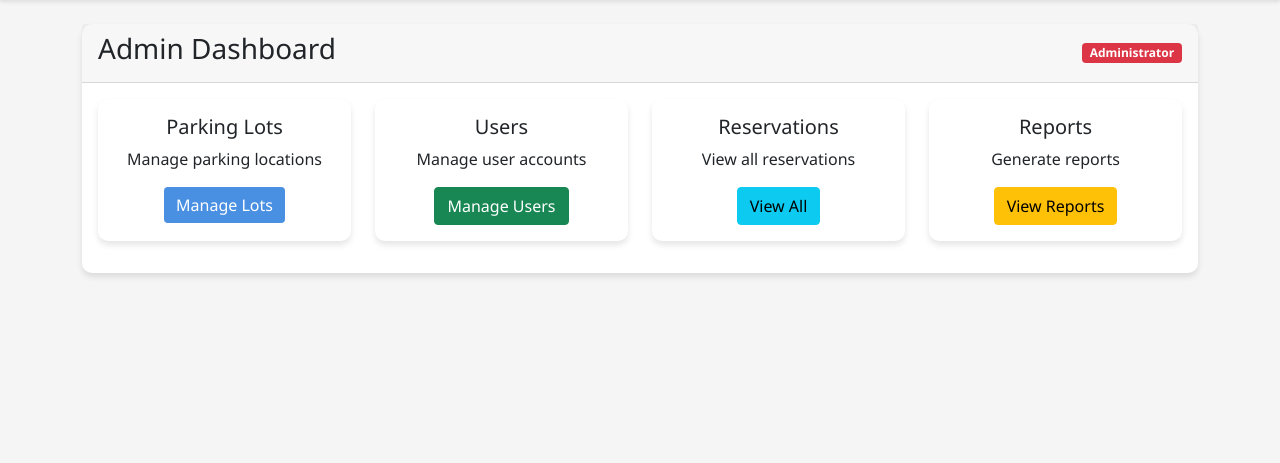
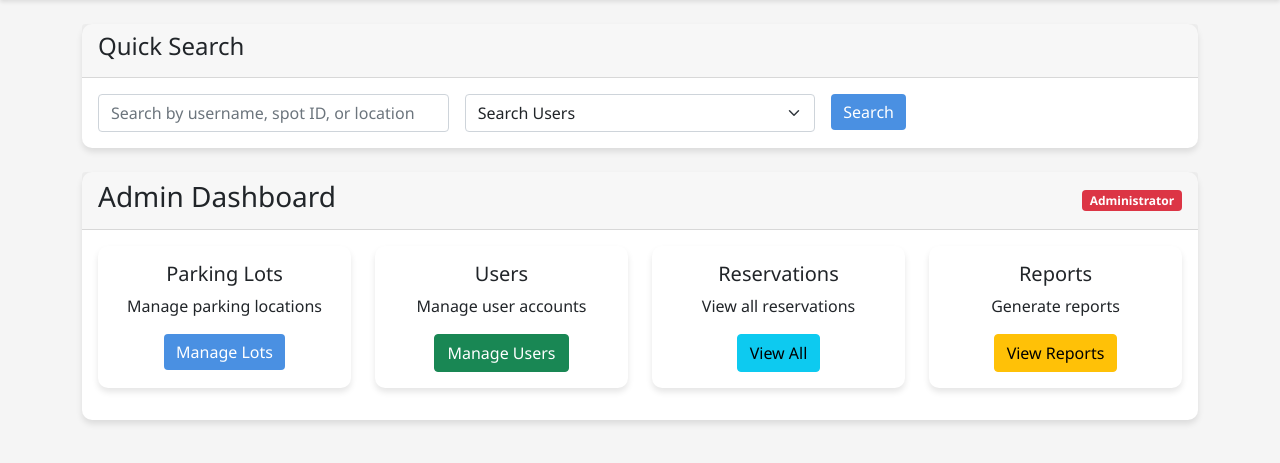
Before and after one commit to 23f3004007/vehicle-parking-app-v1, a Flask app: page /admin/dashboard in a window 1280 px wide. Shown: the part 56-519 px from the top of the page. Run offline with Flask 3, Linux system fonts and the light colour scheme; a user stored in the database is signed in.

Commit message:
Milestone-VP Search-Implemented

```diff
--- a/app/routes.py
+++ b/app/routes.py
@@ -206,3 +206,34 @@ def view_reports():
                           active_reservations=active_reservations,
                           completed_reservations=completed_reservations,
                           total_revenue=total_revenue)
+
+
+@admin.route('/search')
+@admin_required
+def search():
+    query = request.args.get('query', '')
+    search_type = request.args.get('search_type', 'user')
+
+    if not query:
+        return redirect(url_for('admin.admin_dashboard'))
+
+    results = []
+    if search_type == 'user':
+        results = User.query.filter(
+            User.username.ilike(f'%{query}%') |
+            User.full_name.ilike(f'%{query}%')
+        ).all()
+    elif search_type == 'spot':
+        results = ParkingSpot.query.filter(
+            ParkingSpot.id.ilike(f'%{query}%')
+        ).all()
+    elif search_type == 'location':
+        results = ParkingLot.query.filter(
+            ParkingLot.prime_location_name.ilike(f'%{query}%') |
+            ParkingLot.address.ilike(f'%{query}%')
+        ).all()
+
+    return render_template('admin/search_results.html',
+                           results=results,
+                           search_type=search_type,
+                           query=query)
--- a/app/templates/admin/dashboard.html
+++ b/app/templates/admin/dashboard.html
@@ -2,6 +2,34 @@
 
 {% block content %}
 <div class="container mt-4">
+    <!-- Add search section at the top -->
+    <div class="row mb-4">
+        <div class="col-md-12">
+            <div class="card">
+                <div class="card-header">
+                    <h4>Quick Search</h4>
+                </div>
+                <div class="card-body">
+                    <form action="{{ url_for('admin.search') }}" method="GET" class="row g-3">
+                        <div class="col-md-4">
+                            <input type="text" class="form-control" name="query" placeholder="Search by username, spot ID, or location" required>
+                        </div>
+                        <div class="col-md-4">
+                            <select class="form-select" name="search_type">
+                                <option value="user">Search Users</option>
+                                <option value="spot">Search Spots</option>
+                                <option value="location">Search Locations</option>
+                            </select>
+                        </div>
+                        <div class="col-md-4">
+                            <button type="submit" class="btn btn-primary">Search</button>
+                        </div>
+                    </form>
+                </div>
+            </div>
+        </div>
+    </div>
+    <!-- Existing dashboard content -->
     <div class="row">
         <div class="col-md-12">
             <div class="card">
```
Also changed, not shown: app/templates/admin/search_results.html (added, +103 -0 lines).
